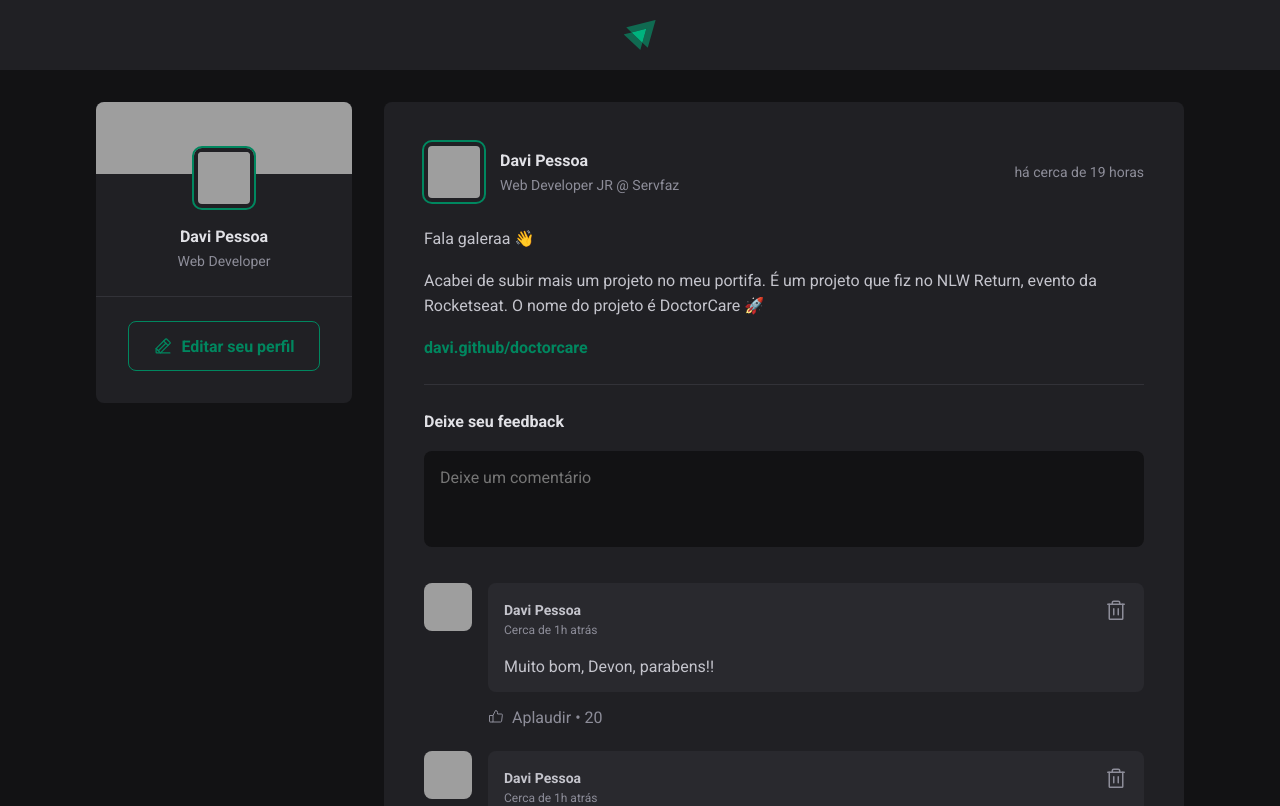
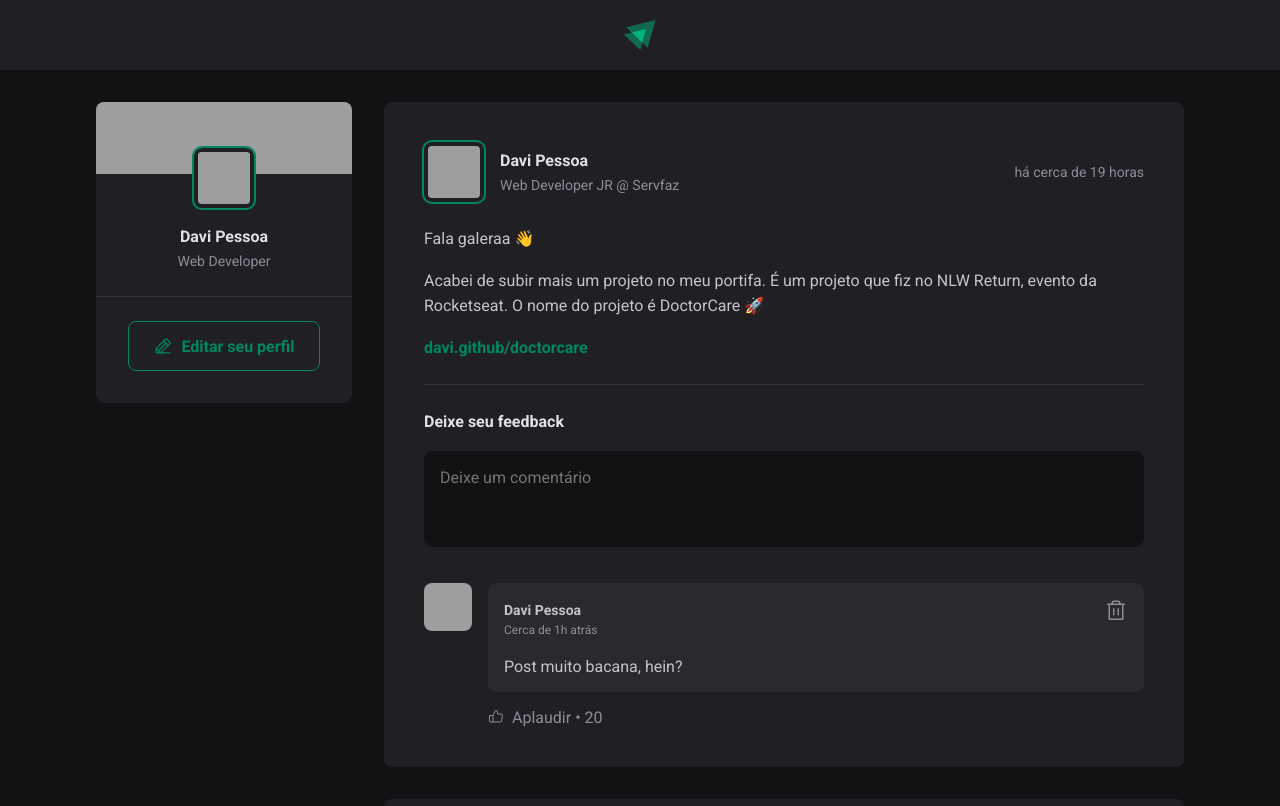
Before and after one commit to davipess93/ignite-feed, a React (Vite) app: page / in a window 1280 px wide. Shown: the top 806 px of the page. Built offline with nearby package versions, Linux system fonts and the light colour scheme; grey boxes are pictures that could not be loaded.

Commit message:
Inserindo comentários(programação declarativa)

```diff
--- a/src/components/Comment.jsx
+++ b/src/components/Comment.jsx
@@ -3,7 +3,7 @@
 
 import sytles from './Comment.module.css';
 
-export function Comment() {
+export function Comment({ content }) {
   return(
     <div className={sytles.comment}>
       <Avatar hasBorder={false} src="https://github.com/maykbrito.png" />
@@ -21,7 +21,7 @@
             </button>
           </header>
 
-          <p>Muito bom, Devon, parabens!!</p>
+          <p>{content}</p>
         </div>
 
         <footer>
--- a/src/components/Post.jsx
+++ b/src/components/Post.jsx
@@ -1,5 +1,6 @@
 import { format, formatDistanceToNow } from 'date-fns';
 import ptBR from 'date-fns/locale/pt-BR';
+import { useState } from 'react';
 
 import { Avatar } from './Avatar';
 import { Comment } from './Comment';
@@ -7,6 +8,12 @@
 import styles from './Post.module.css';
 
 export function Post({ author, publishedAt, content }) {
+  const [comments, setComments] = useState([
+    'Post muito bacana, hein?'
+  ]);
+
+  const [newCommentText, setNewCommentText] = useState('');
+
   const publishedDateFormatted = format(publishedAt, "d 'de' LLLL 'às' HH:mm'h'", {
     locale: ptBR,
   });
@@ -15,6 +22,18 @@
     locale: ptBR,
     addSuffix: true,
   });
+
+  function handleCreateNewComment() {
+    event.preventDefault();
+
+    setComments([...comments, newCommentText]);
+    setNewCommentText('');
+  }
+
+  function handleNewCommentChange() {
+    console.log(event.target.value);
+    setNewCommentText(event.target.value);
+  }
 
   return(
     <article className={styles.post}>
@@ -42,11 +61,14 @@
         })}
       </div>
 
-      <form className={styles.commentForm}>
+      <form onSubmit={handleCreateNewComment} className={styles.commentForm}>
         <strong>Deixe seu feedback</strong>
 
         <textarea
+          name="comment"
           placeholder="Deixe um comentário"
+          value={newCommentText}
+          onChange={handleNewCommentChange}
         />
 
         <footer>
@@ -55,9 +77,9 @@
       </form>
 
       <div className={styles.commentList}>
-        <Comment />
-        <Comment />
-        <Comment />
+        {comments.map(comment => {
+          return <Comment content={comment} />
+        })}
       </div>
     </article>
   );
```
